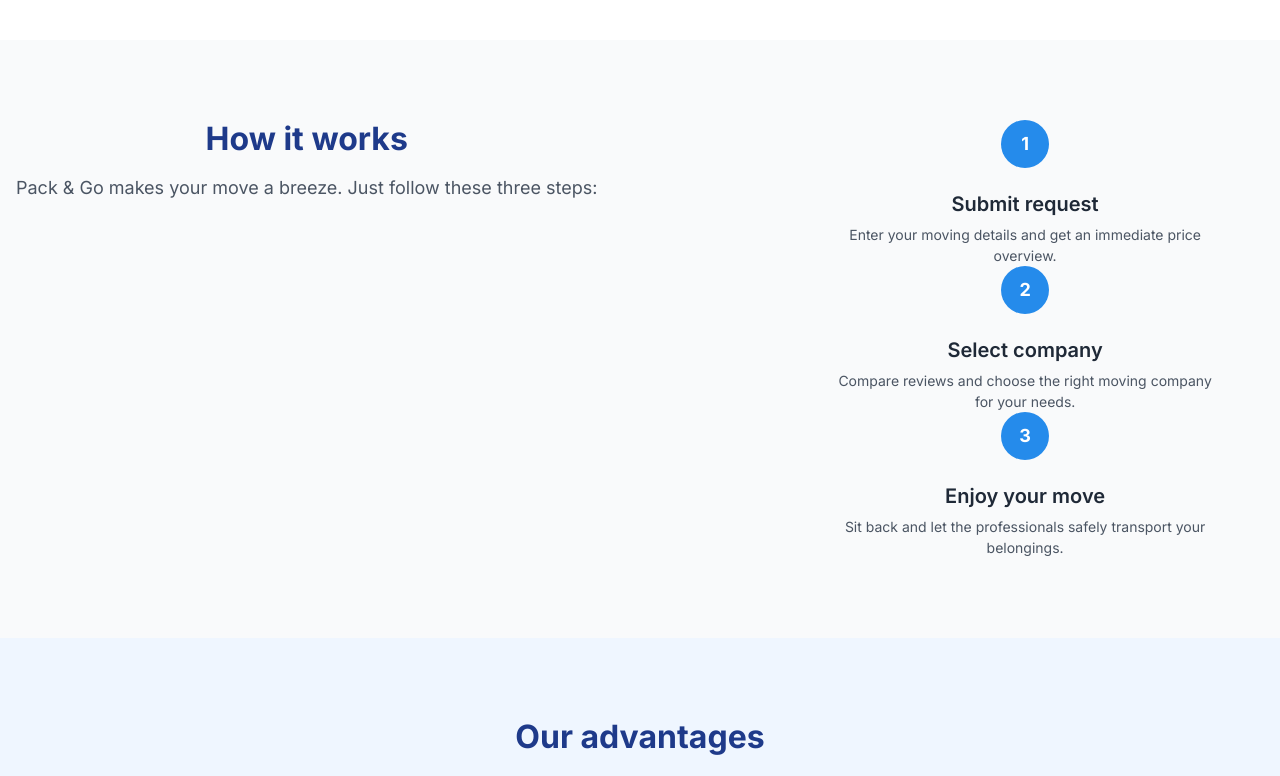
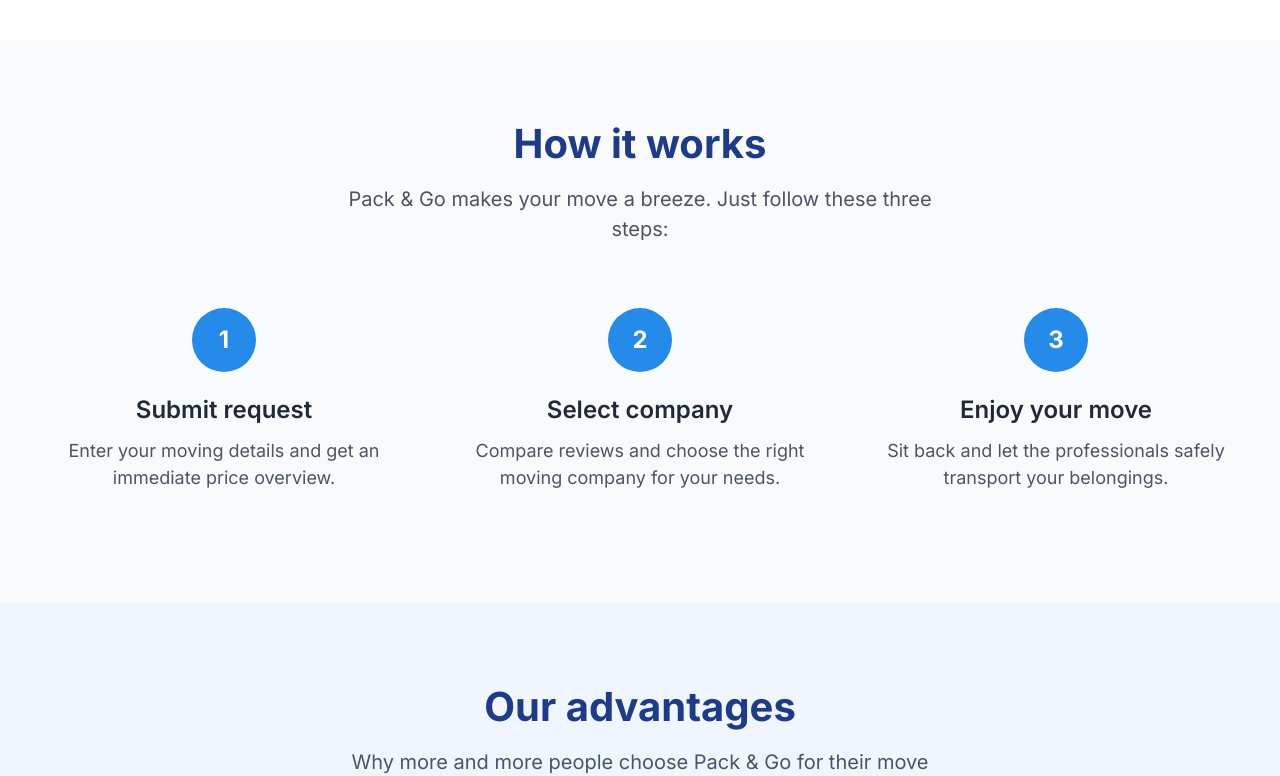
Before and after one commit to jili0/pack-and-go, a Next.js app: page / in a window 1280 px wide. Shown: the part 1120-1896 px from the top of the page. Built offline with nearby package versions, Linux system fonts and the light colour scheme; no server answers.

Commit message:
update style for how-it-work section on homepage

```diff
--- a/src/app/styles/Home.module.css
+++ b/src/app/styles/Home.module.css
@@ -74,10 +74,20 @@
   color: var(--dark-blue);
 }
 
-/* Steps Section */
+/* Steps Section (how it works) */
 .stepsSection {
-  padding: 5rem 0;
+  padding: 4rem 0;
   background-color: var(--gray-50);
+}
+
+.stepsContainer {
+  max-width: 1280px;
+  margin: 0 auto;
+  padding: 0 1rem;
+}
+
+.sectionHeader {
+  margin-bottom: 3rem;
 }
 
 .sectionTitle {
@@ -90,7 +100,6 @@
 
 .sectionSubtitle {
   text-align: center;
-  margin-bottom: 3rem;
   font-size: 1.125rem;
   color: var(--gray-600);
   max-width: 600px;
@@ -98,24 +107,24 @@
   margin-right: auto;
 }
 
-.stepsContainer {
+.stepsList {
   display: flex;
   flex-direction: column;
-  gap: 2rem;
-  max-width: 1280px;
-  margin: 0 auto;
-  padding: 0 1rem;
+  gap: 2.5rem;
 }
 
 .step {
-  flex: 1;
   text-align: center;
   position: relative;
+  display: flex;
+  flex-direction: column;
+  align-items: center;
 }
 
 .stepNumber {
   width: 3rem;
   height: 3rem;
+  font-size: 1.25rem;
   background-color: var(--primary-color);
   color: white;
   font-weight: 700;
@@ -123,21 +132,26 @@
   display: flex;
   align-items: center;
   justify-content: center;
-  margin: 0 auto 1.5rem;
+  margin-bottom: 1.5rem;
+  transition: var(--transition);
+}
+
+.step:hover .stepNumber {
+  transform: scale(1.1);
+  box-shadow: var(--box-shadow-hover);
 }
 
 .stepTitle {
   font-size: 1.25rem;
   font-weight: 600;
-  margin-bottom: 0.5rem;
+  margin-bottom: 0.75rem;
   color: var(--gray-800);
 }
 
 .stepDescription {
   color: var(--gray-600);
-  font-size: 0.875rem;
-  max-width: 80%;
-  margin: 0 auto;
+  font-size: 1rem;
+  max-width: 90%;
 }
 
 /* Features Section */
@@ -347,6 +361,22 @@
   .heroContainer {
     padding: 0 1.5rem;
   }
+
+  .stepsList {
+    flex-direction: row;
+    justify-content: space-between;
+    gap: 1.5rem;
+  }
+
+  .step {
+    flex: 1;
+    padding: 1rem;
+  }
+
+  .stepDescription {
+    max-width: 100%;
+  }
+
   .stepsContainer {
     flex-direction: row;
     justify-content: space-between;
@@ -363,10 +393,43 @@
 }
 
 /* Large devices (min-width: 1024px) */
-
 @media (min-width: 1024px) {
   .heroContainer {
     padding: 0 2rem;
+  }
+
+  .stepsSection {
+    padding: 5rem 0;
+  }
+
+  .stepsContainer {
+    padding: 0 2rem;
+  }
+
+  .sectionTitle {
+    font-size: 2.5rem;
+  }
+
+  .sectionSubtitle {
+    font-size: 1.25rem;
+  }
+
+  .stepsList {
+    gap: 2rem;
+  }
+
+  .stepNumber {
+    width: 4rem;
+    height: 4rem;
+    font-size: 1.5rem;
+  }
+
+  .stepTitle {
+    font-size: 1.5rem;
+  }
+
+  .stepDescription {
+    font-size: 1.125rem;
   }
 
   .citiesGrid {
```
